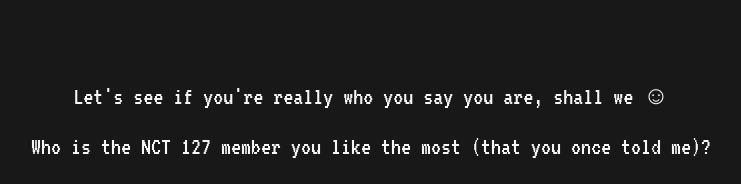
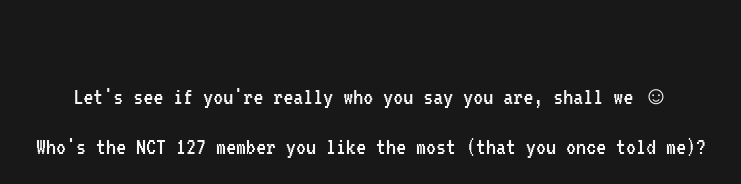
Before and after one commit to rwnaim/my-loved-birthday, a plain HTML site: page index.html in a window 1280 px wide. Shown: the part 232-416 px from the top of the page, without its empty margins (269-1010 px from the left). Drawn offline with Linux system fonts and the light colour scheme.

Commit message:
adjust secret key

```diff
--- a/index.html
+++ b/index.html
@@ -37,7 +37,7 @@
     <div class="div2" style="padding:20px">
         <p id="see">Let's see if you're really who you say you are, shall we ☺︎</p>
       <form id="keyForm" width="90%">
-          <label for="secret_key">Who is the NCT 127 member you like the most (that you once told me)?</label>
+          <label for="secret_key">Who's the NCT 127 member you like the most (that you once told me)?</label>
         </br></br>
           <input type="password" id="secret_key" class="box">
         </br>
```
